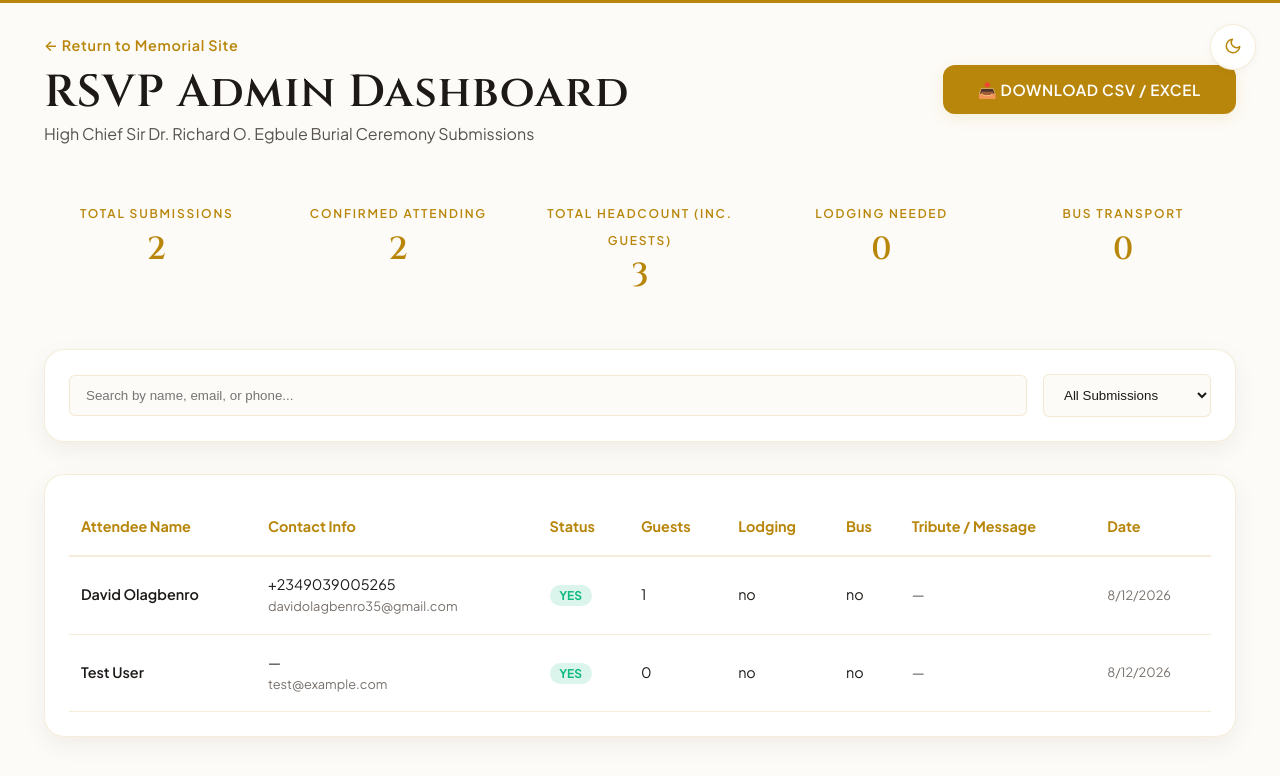
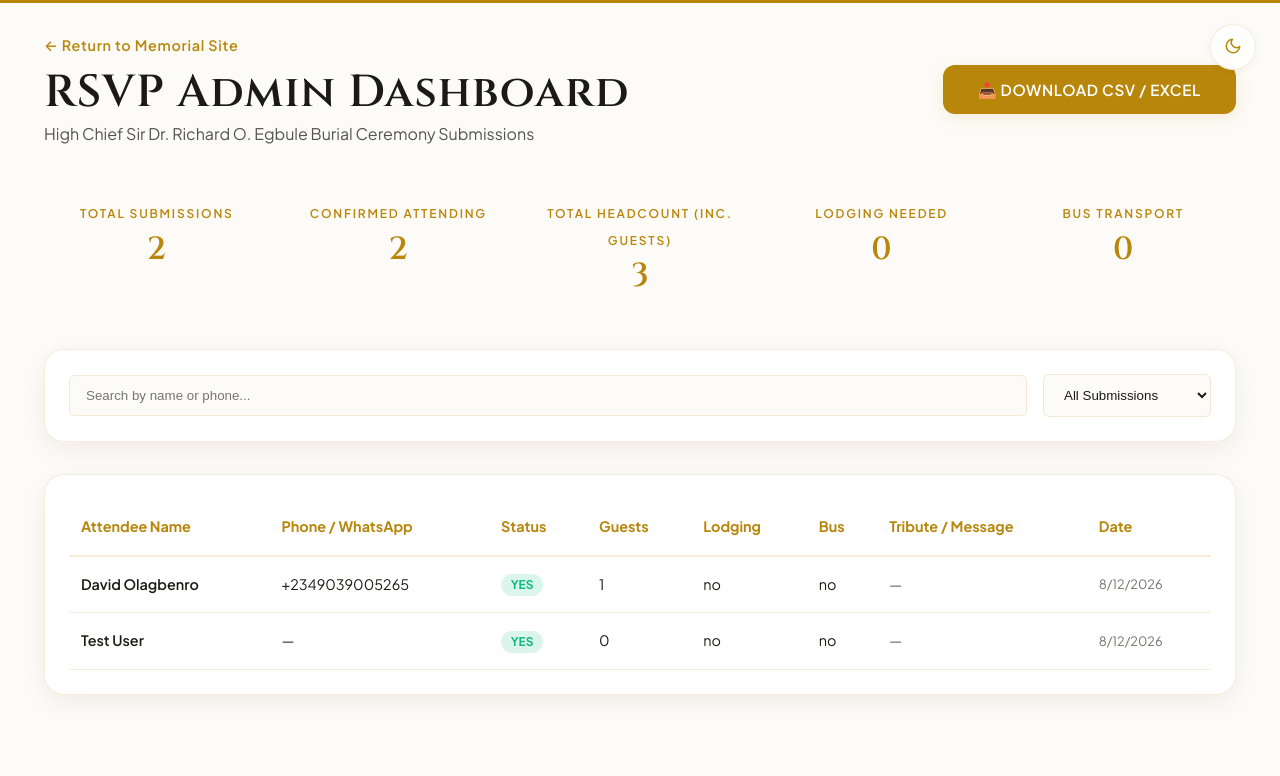
Before and after one commit to StaticMinus/b.ceremony, a Next.js app: page /admin in a window 1280 px wide. Shown: the top 776 px of the page. Built offline with nearby package versions, Linux system fonts and the light colour scheme.

Commit message:
refactor: remove email field from RSVP form, API validation, CSV export, and admin dashboard

```diff
--- a/src/app/admin/page.js
+++ b/src/app/admin/page.js
@@ -36,7 +36,7 @@ export default function AdminPage() {
 
   /* Filtering */
   const filtered = attendees.filter((item) => {
-    const nameMatch = `${item.firstName} ${item.lastName} ${item.email} ${item.phone}`
+    const nameMatch = `${item.firstName} ${item.lastName} ${item.phone}`
       .toLowerCase()
       .includes(search.toLowerCase());
 
@@ -84,7 +84,7 @@ export default function AdminPage() {
         </div>
 
         {/* Metrics Grid */}
-        <div style={{ display: "grid", gridTemplateColumns: "repeat(auto-fit, minmax(200px, 1fr))", gap: "1rem", marginBottom: "2rem" }}>
+        <div style={{ display: "grid", gridTemplateColumns: "repeat(auto-fit, minmax(180px, 1fr))", gap: "1rem", marginBottom: "2rem" }}>
           <div className={styles.biographyCard} style={{ padding: "1.25rem", textAlign: "center" }}>
             <span className="caption">Total Submissions</span>
             <h3 className="title" style={{ fontSize: "2rem", color: "var(--color-accent)", marginTop: "0.2rem" }}>
@@ -122,7 +122,7 @@ export default function AdminPage() {
           <div style={{ display: "flex", gap: "1rem", flexWrap: "wrap", alignItems: "center" }}>
             <input
               type="text"
-              placeholder="Search by name, email, or phone..."
+              placeholder="Search by name or phone..."
               value={search}
               onChange={(e) => setSearch(e.target.value)}
               style={{
@@ -171,7 +171,7 @@ export default function AdminPage() {
               <thead>
                 <tr style={{ borderBottom: "2px solid var(--color-border)", color: "var(--color-accent)" }}>
                   <th style={{ padding: "1rem 0.75rem" }}>Attendee Name</th>
-                  <th style={{ padding: "1rem 0.75rem" }}>Contact Info</th>
+                  <th style={{ padding: "1rem 0.75rem" }}>Phone / WhatsApp</th>
                   <th style={{ padding: "1rem 0.75rem" }}>Status</th>
                   <th style={{ padding: "1rem 0.75rem" }}>Guests</th>
                   <th style={{ padding: "1rem 0.75rem" }}>Lodging</th>
@@ -182,13 +182,12 @@ export default function AdminPage() {
               </thead>
               <tbody>
                 {filtered.map((item) => (
-                  <tr key={item.id || item.email} style={{ borderBottom: "1px solid var(--color-border)" }}>
+                  <tr key={item.id || item.phone || item.firstName} style={{ borderBottom: "1px solid var(--color-border)" }}>
                     <td style={{ padding: "1rem 0.75rem", fontWeight: "600" }}>
                       {item.firstName} {item.lastName}
                     </td>
                     <td style={{ padding: "1rem 0.75rem" }}>
-                      <div>{item.phone || "—"}</div>
-                      <div style={{ color: "var(--color-text-tertiary)", fontSize: "0.8rem" }}>{item.email}</div>
+                      {item.phone || "—"}
                     </td>
                     <td style={{ padding: "1rem 0.75rem" }}>
                       <span
--- a/src/app/api/rsvp/route.js
+++ b/src/app/api/rsvp/route.js
@@ -17,9 +17,9 @@ export async function POST(request) {
       message,
     } = body;
 
-    if (!firstName || !lastName || !email) {
+    if (!firstName || !lastName) {
       return NextResponse.json(
-        { error: "First name, last name, and email are required." },
+        { error: "First name and last name are required." },
         { status: 400 }
       );
     }
@@ -28,7 +28,7 @@ export async function POST(request) {
       id: "rsvp_" + Date.now() + "_" + Math.random().toString(36).substr(2, 4),
       firstName: firstName.trim(),
       lastName: lastName.trim(),
-      email: email.trim(),
+      email: (email || "").trim(),
       phone: (phone || "").trim(),
       attending: attending || "yes",
       guests: guests || "0",
@@ -61,8 +61,7 @@ export async function GET(request) {
       const headers = [
         "First Name",
         "Last Name",
-        "Email",
-        "Phone",
+        "Phone / WhatsApp",
         "Attending",
         "Guests",
         "Need Lodging",
@@ -74,7 +73,6 @@ export async function GET(request) {
       const rows = attendees.map((a) => [
         `"${a.firstName || ""}"`,
         `"${a.lastName || ""}"`,
-        `"${a.email || ""}"`,
         `"${a.phone || ""}"`,
         `"${a.attending || ""}"`,
         `"${a.guests || ""}"`,
```
Also changed, not shown: src/app/components/RSVPForm.js (+9 -23 lines).
